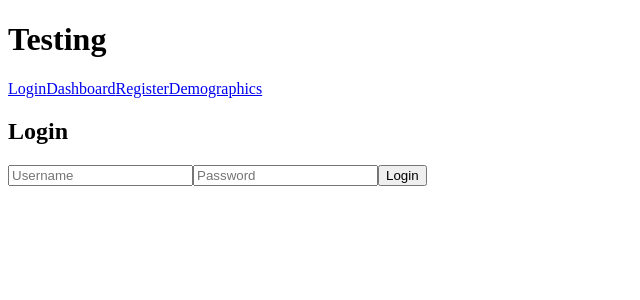
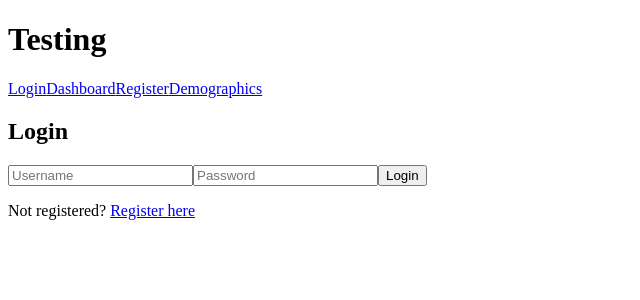
Before and after one commit to Maximoe2588/EMRProject, a React (Create React App) app: page /login in a window 1280 px wide. Shown: the top 300 px of the page, without its empty margins (0-640 px from the left). Built offline with nearby package versions, Linux system fonts and the light colour scheme.

Commit message:
add register link

```diff
--- a/src/pages/Login.js
+++ b/src/pages/Login.js
@@ -1,5 +1,5 @@
 import React, { useState } from 'react';
-import { useNavigate } from 'react-router-dom';
+import { useNavigate, Link } from 'react-router-dom';
 
 function Login() {
   const navigate = useNavigate();
@@ -33,6 +33,7 @@
         />
         <button type="submit">Login</button>
       </form>
+      <p>Not registered? <Link to="/register">Register here</Link></p>
     </div>
   );
 }
```
